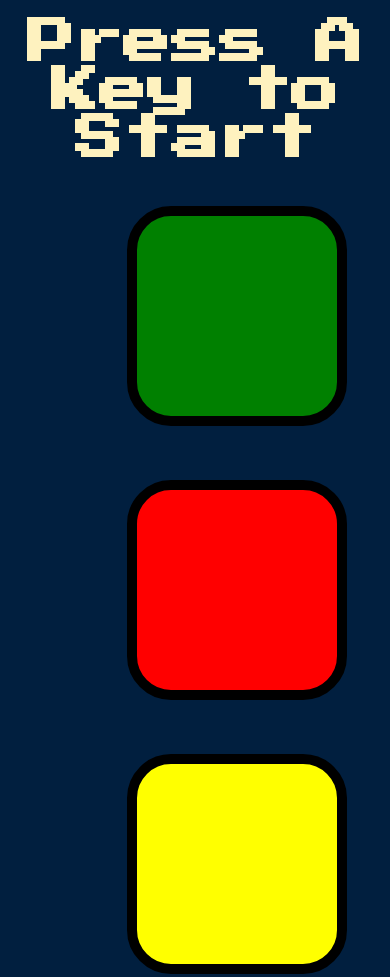
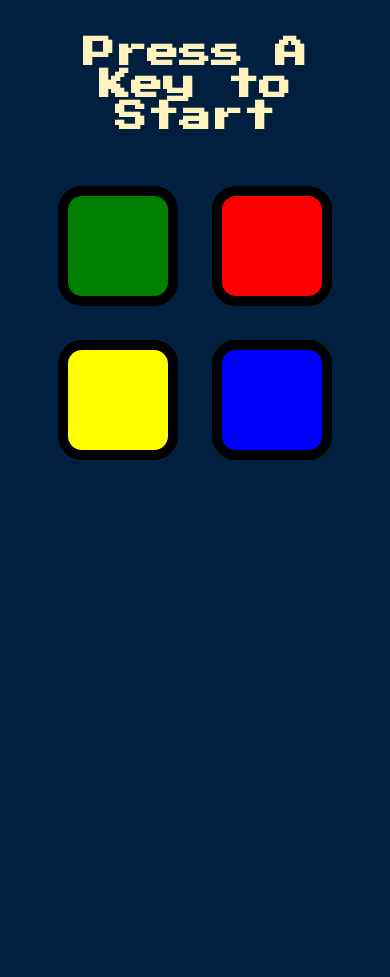
Before and after one commit to Eqbal-eo/Simon-Game-Challenge-Starting-Files, a plain HTML site: page index.html in a window 390 px wide. Shown: the top 977 px of the page. After the commit the page ends 844 px from the top, so only its background shows below. Drawn offline with nearby package versions, Linux system fonts and the light colour scheme.

Commit message:
Media query

```diff
--- a/styles.css
+++ b/styles.css
@@ -6,7 +6,7 @@ body {
 #level-title {
   font-family: 'Press Start 2P', cursive;
   font-size: 3rem;
-  margin:  5%;
+  margin: 5%;
   color: #FEF2BF;
 }
 
@@ -51,3 +51,21 @@ body {
   box-shadow: 0 0 20px white;
   background-color: grey;
 }
+
+/* Media query for mobile devices */
+@media (max-width: 768px) {
+  #level-title {
+    font-size: 2rem;
+    margin: 10%;
+  }
+
+  .container {
+    width: 90%;
+  }
+
+  .btn {
+    height: 100px;
+    width: 100px;
+    margin: 15px;
+  }
+}
```
